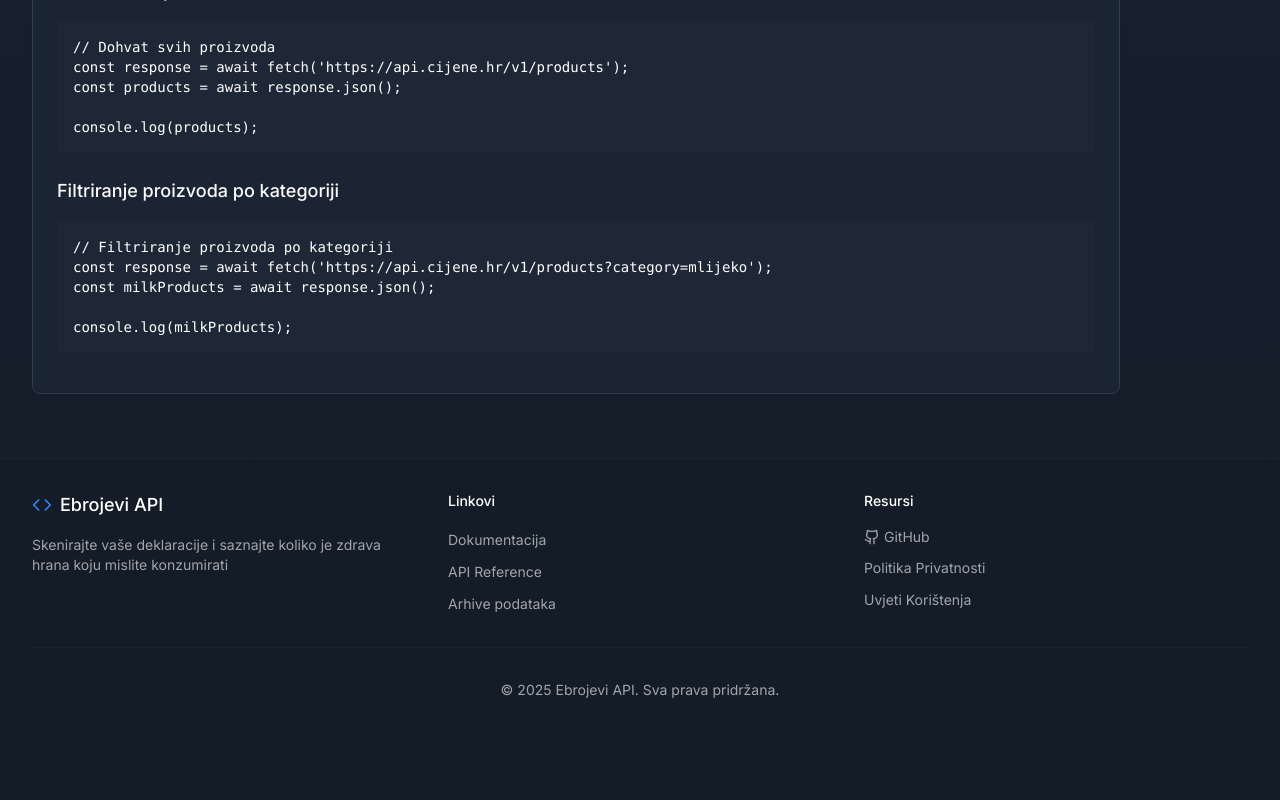
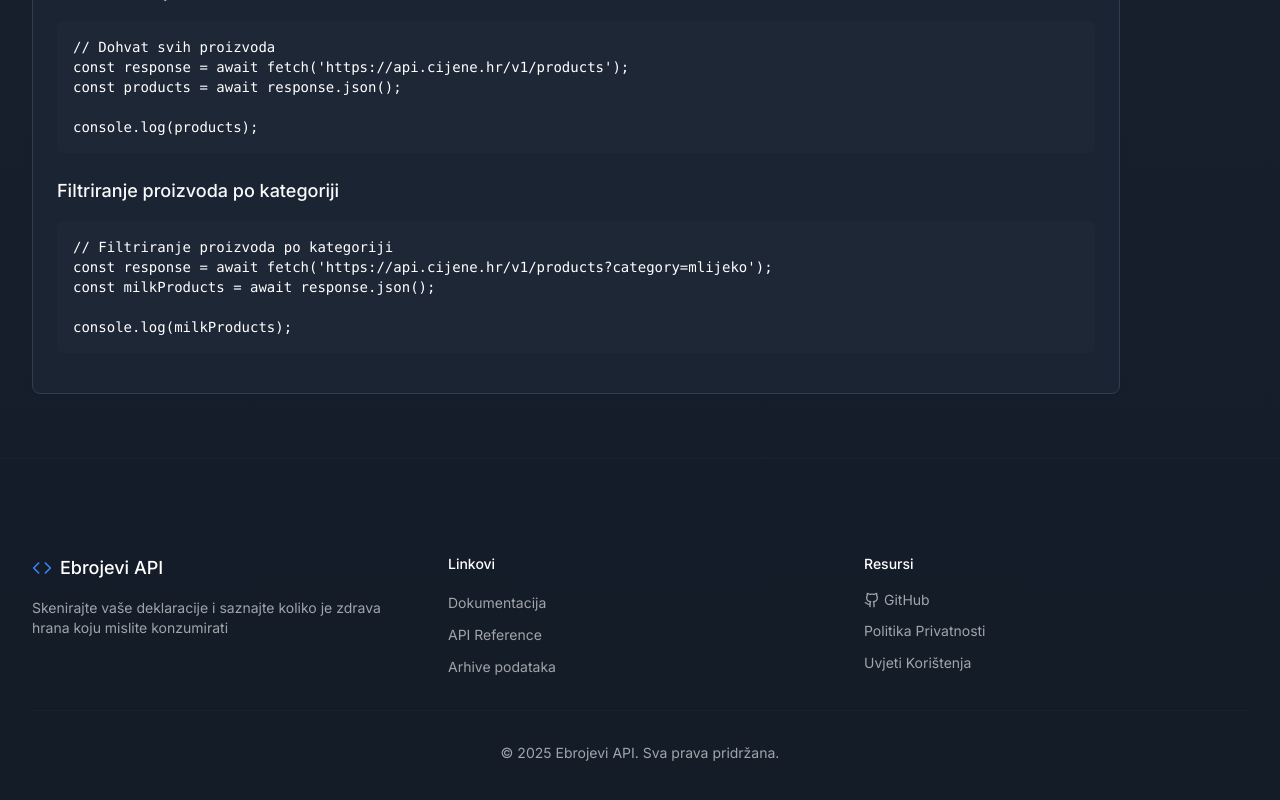
Before and after one commit to MortalWombat-repo/ebrojevi-web, a Next.js app: page /pristup in a window 1280 px wide. Shown: the part 1029-1829 px from the top of the page. Before the commit the page ends 1761 px from the top, so only its background shows below. Built offline with nearby package versions, Linux system fonts and the light colour scheme.

Commit message:
Update Footer.tsx

```diff
--- a/components/layout/Footer.tsx
+++ b/components/layout/Footer.tsx
@@ -5,7 +5,7 @@ const Footer = () => {
   const currentYear = new Date().getFullYear();
 
   return (
-    <footer className="bg-background/50 border-t border-border/20 py-8 px-6 md:px-8">
+    <footer className="bg-background/50 border-t border-border/20 py-8 px-6 md:px-8 min-h-[50vh] flex items-center justify-center">
       <div className="max-w-7xl mx-auto">
         <div className="grid grid-cols-1 md:grid-cols-3 gap-8">
           <div className="space-y-4">
```
